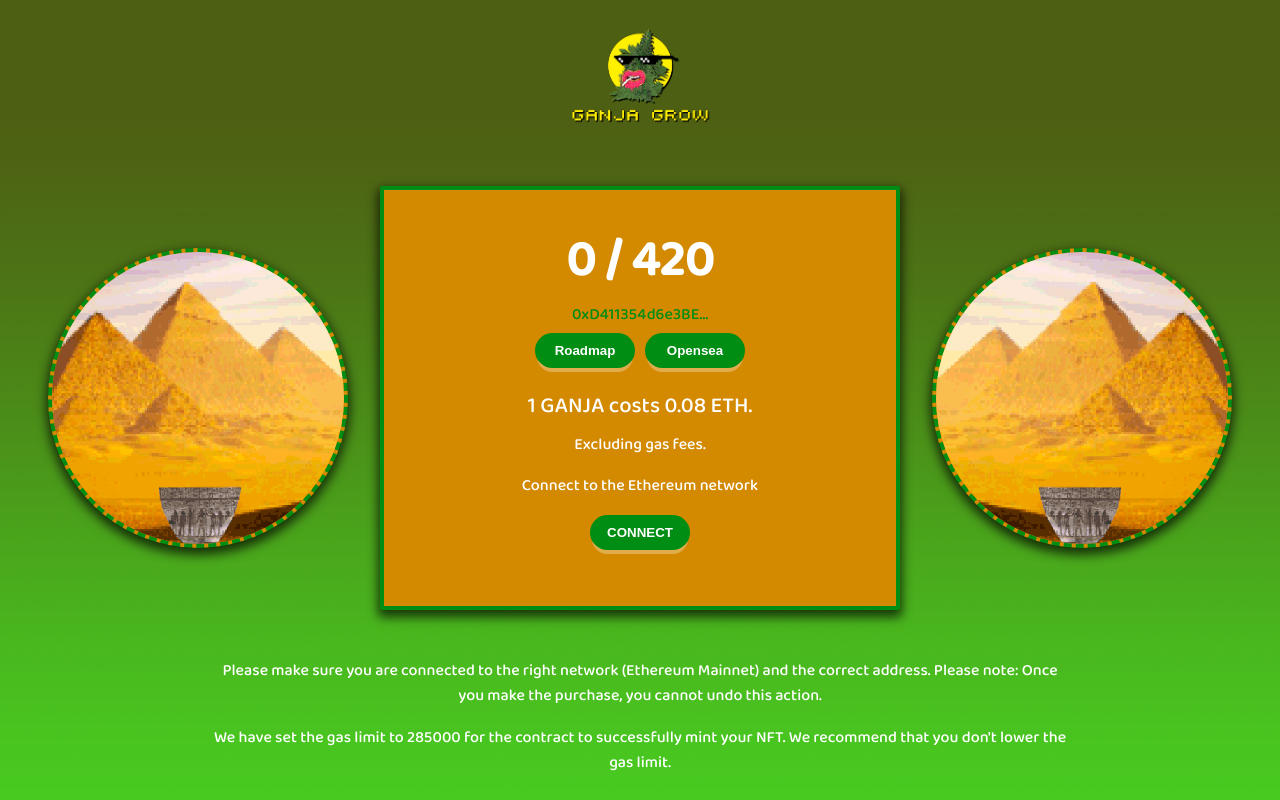
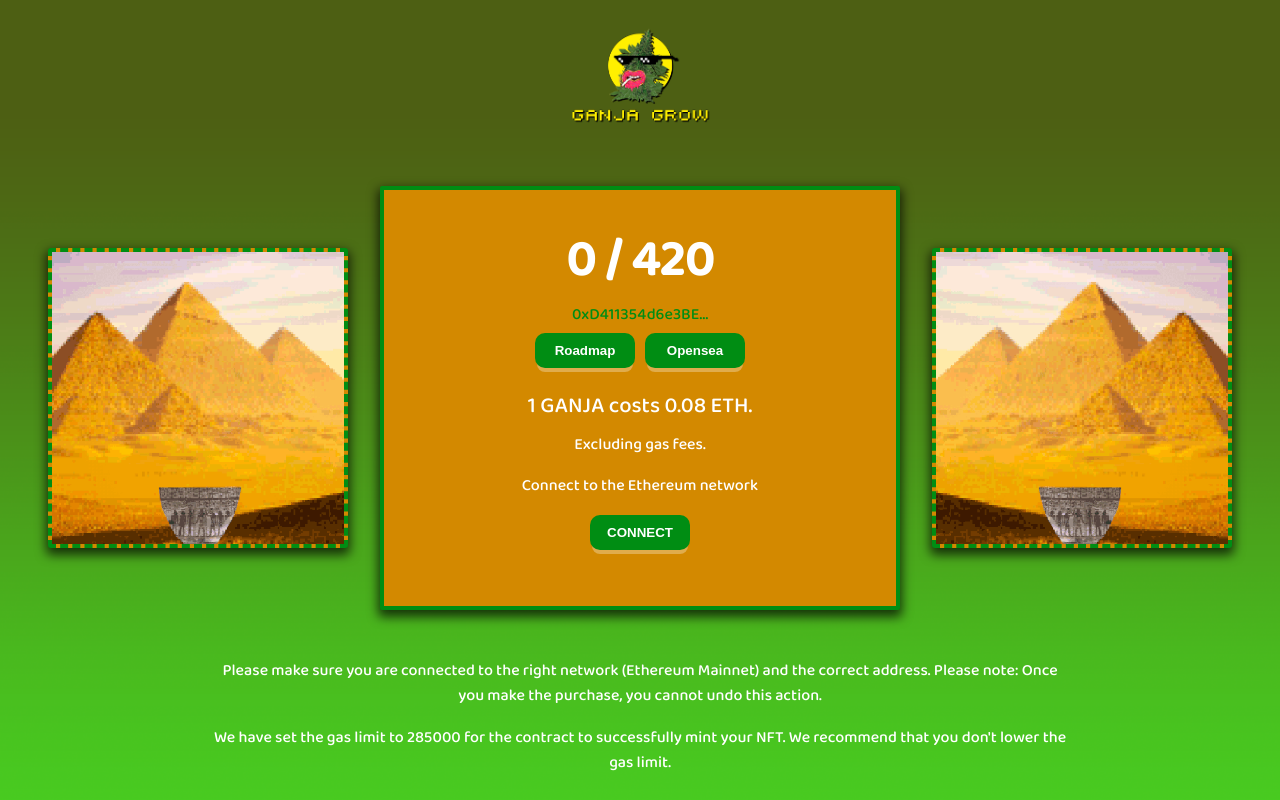
Before and after one commit to wadadawadada/gg_test, a React (Create React App) app: page / in a window 1280 px wide. Built offline with nearby package versions, Linux system fonts and the light colour scheme.

Commit message:
style changes

```diff
--- a/src/App.js
+++ b/src/App.js
@@ -10,7 +10,7 @@
 
 export const StyledButton = styled.button`
   padding: 10px;
-  border-radius: 50px;
+  border-radius: 10px;
   border: none;
   background-color: var(--secondary);
   padding: 10px;
@@ -30,7 +30,7 @@
 
 export const StyledRoundButton = styled.button`
   padding: 10px;
-  border-radius: 100%;
+  border-radius: 10px;
   border: none;
   background-color: var(--primary);
   padding: 10px;
@@ -78,7 +78,7 @@
   box-shadow: 0px 5px 11px 2px rgba(0, 0, 0, 0.7);
   border: 4px dashed var(--secondary);
   background-color: var(--accent);
-  border-radius: 100%;
+  border-radius: 1%;
   width: 200px;
   @media (min-width: 900px) {
     width: 250px;
```
